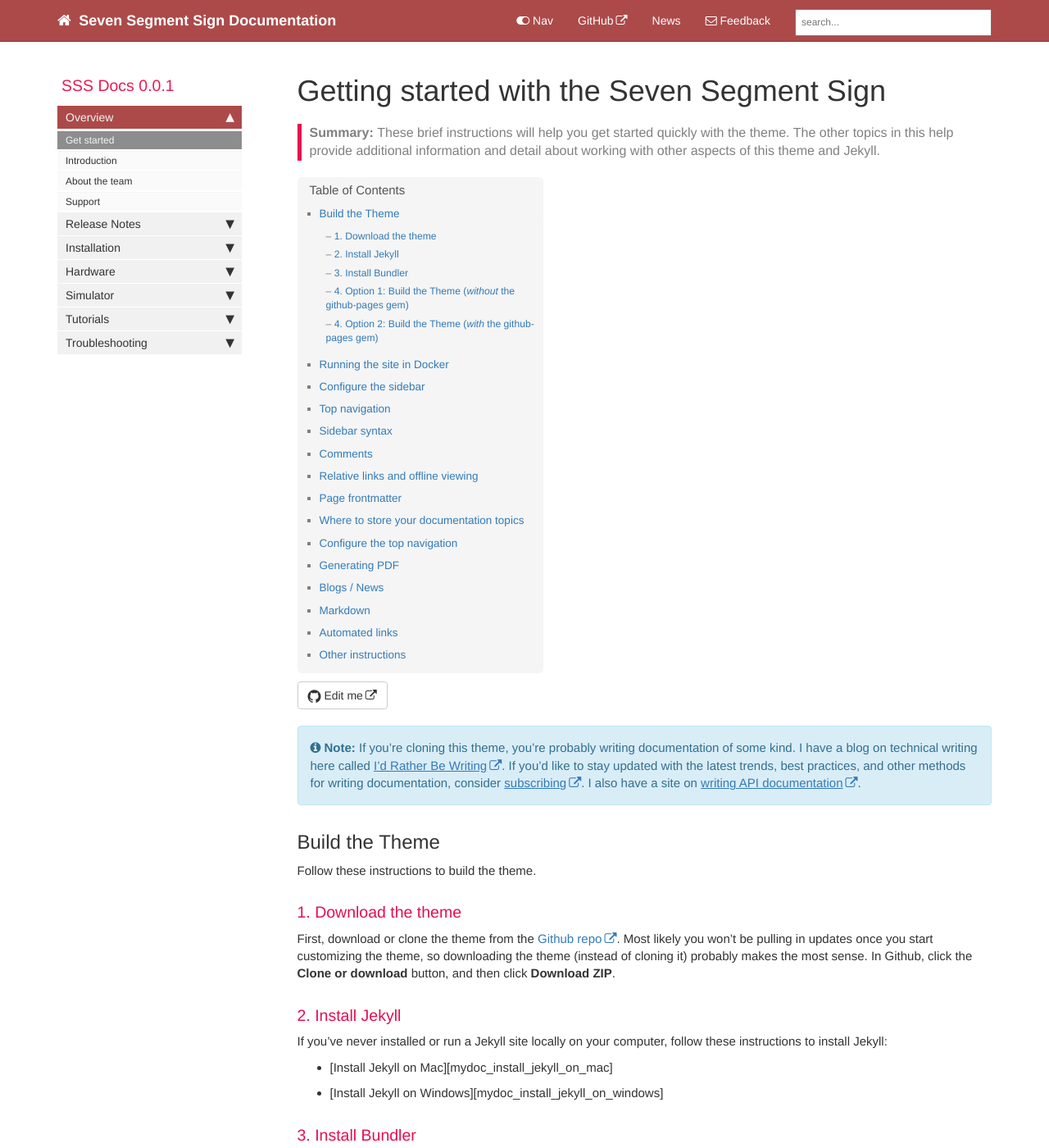
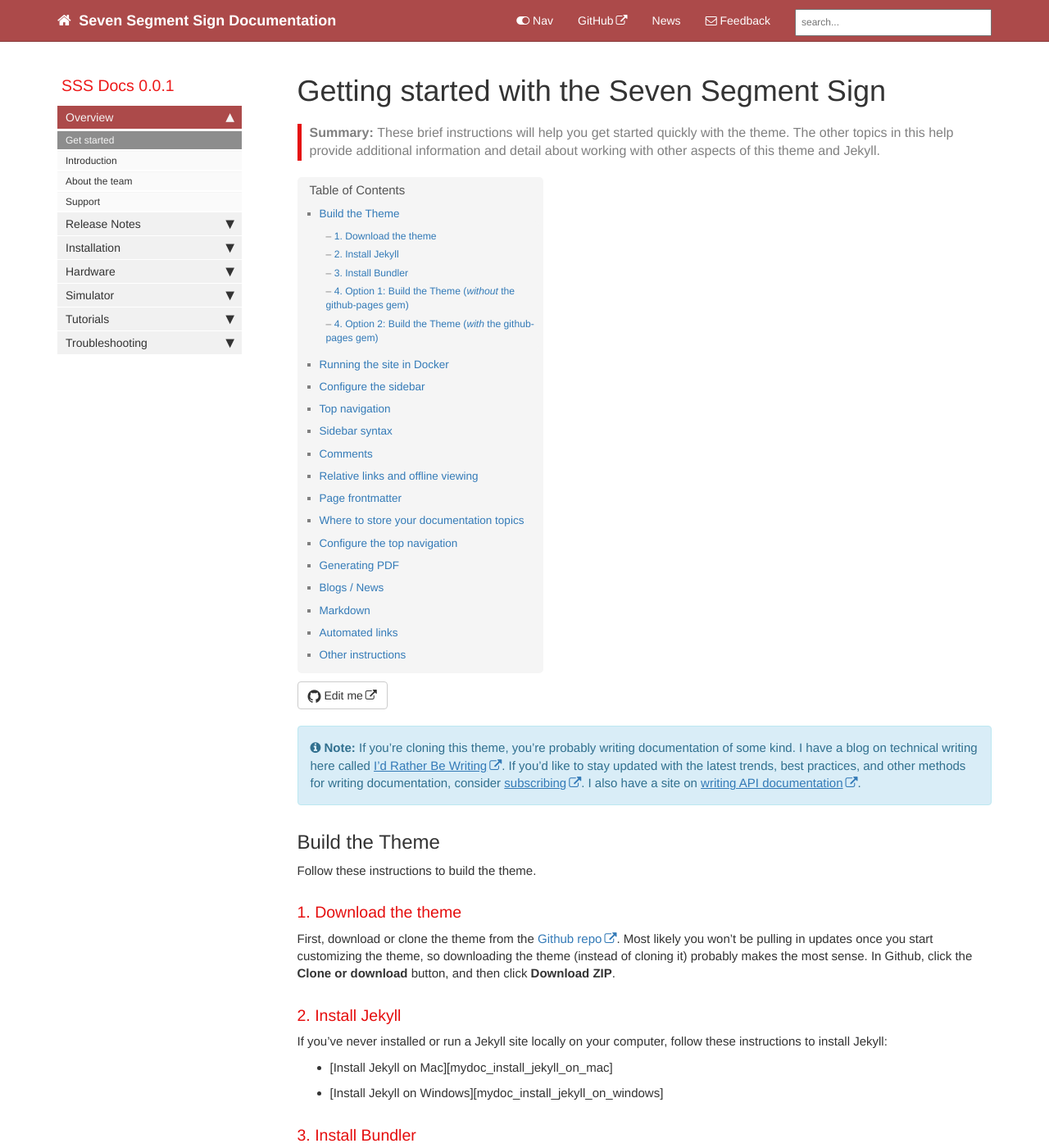
Before and after one commit to NET-BYU/sss_docs, a Jekyll site: the page built from index.md, in a window 1280 px wide and 1400 px high. Shown: the whole window at 82% size. Built offline with Jekyll 4.4.1, drawn with Linux system fonts in a browser that asks for light colours; comment, search, counter and statistics services are not loaded.

Commit message:
Update red theme

```diff
--- a/css/theme-red.css
+++ b/css/theme-red.css
@@ -1,11 +1,11 @@
 .summary {
     color: #808080;
-    border-left: 5px solid #E50E51;
+    border-left: 5px solid #e50e0e;
     font-size:16px;
 }
 
 
-h3 {color: #E50E51; }
+h3 {color: #e50e0e; }
 h4 {color: #808080; }
 
 .nav-tabs > li.active > a, .nav-tabs > li.active > a:hover, .nav-tabs > li.active > a:focus {
@@ -85,7 +85,7 @@ a[data-toggle="tooltip"] {
 
 body.print h1 {color: #893c3c !important; font-size:28px;}
 body.print h2 {color: #595959 !important; font-size:24px;}
-body.print h3 {color: #E50E51 !important; font-size:14px;}
+body.print h3 {color: #e50e0e !important; font-size:14px;}
 body.print h4 {color: #679DCE !important; font-size:14px; font-style: italic;}
 
 .anchorjs-link:hover {
@@ -93,18 +93,18 @@ body.print h4 {color: #679DCE !important; font-size:14px; font-style: italic;}
 }
 
 div.sidebarTitle {
-    color: #E50E51;
+    color: #e50e0e;
 }
 
 li.sidebarTitle {
     margin-top:20px;
     font-weight:normal;
     font-size:130%;
-    color: #ED1951;
+    color: #ed1919;
     margin-bottom:10px;
     margin-left: 5px;
 }
 
 .navbar-inverse .navbar-toggle:focus, .navbar-inverse .navbar-toggle:hover {
-    background-color: #E50E51;
+    background-color: #e50e0e;
 }
```
